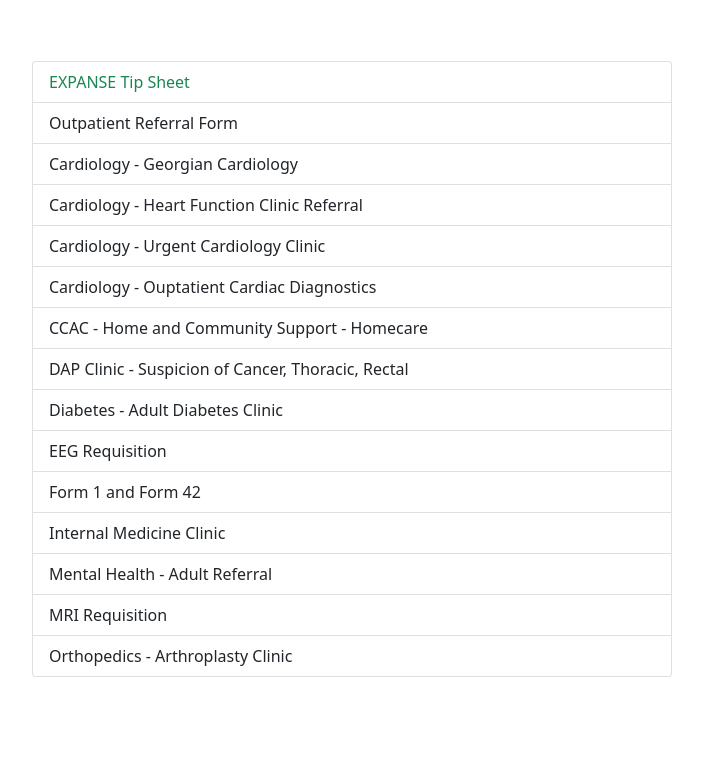
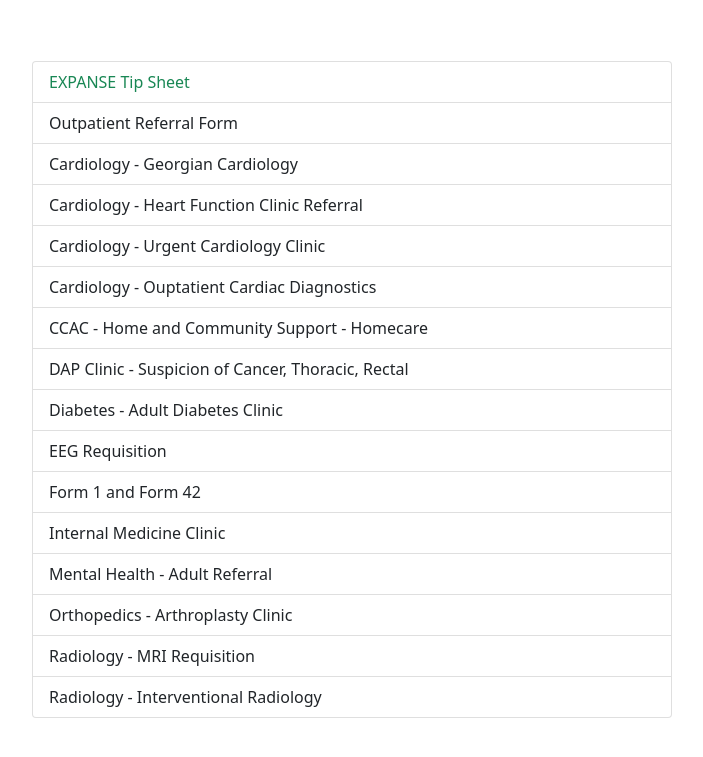
Before and after one commit to jdc9111/rvhForms, a plain HTML site: page index.html in a window 1280 px wide. Shown: the part 147-904 px from the top of the page, without its empty margins (282-985 px from the left). Before the commit the page ends 872 px from the top, so only its background shows below. Drawn offline with nearby package versions, Linux system fonts and the light colour scheme.

Commit message:
Added inteventional radiology

```diff
--- a/index.html
+++ b/index.html
@@ -92,17 +92,22 @@
             class="list-group-item list-group-item-action"
             >Mental Health - Adult Referral</a
           >
+          <a
+            href="eFORMS/Arthroplasty clinic.pdf"
+            class="list-group-item list-group-item-action"
+            >Orthopedics - Arthroplasty Clinic</a
+          >
 
           <a
             href="eFORMS/Request for MRI Consultation.pdf"
             class="list-group-item list-group-item-action"
-            >MRI Requisition</a
+            >Radiology - MRI Requisition</a
           >
 
           <a
-            href="eFORMS/Arthroplasty clinic.pdf"
+            href="eFORMS/Interventional Radiology Request.pdf"
             class="list-group-item list-group-item-action"
-            >Orthopedics - Arthroplasty Clinic</a
+            >Radiology - Interventional Radiology</a
           >
         </div>
       </div>
```
Also changed, not shown: 1 other file.
